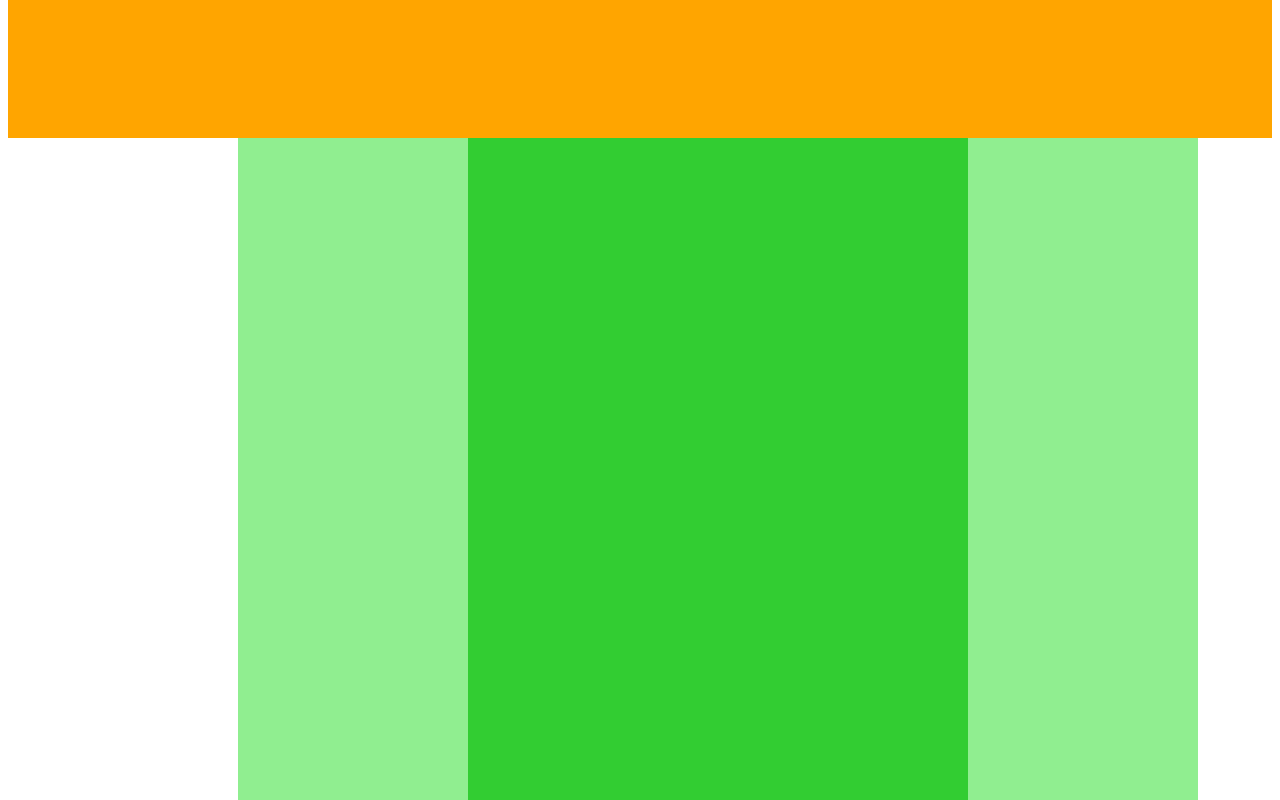
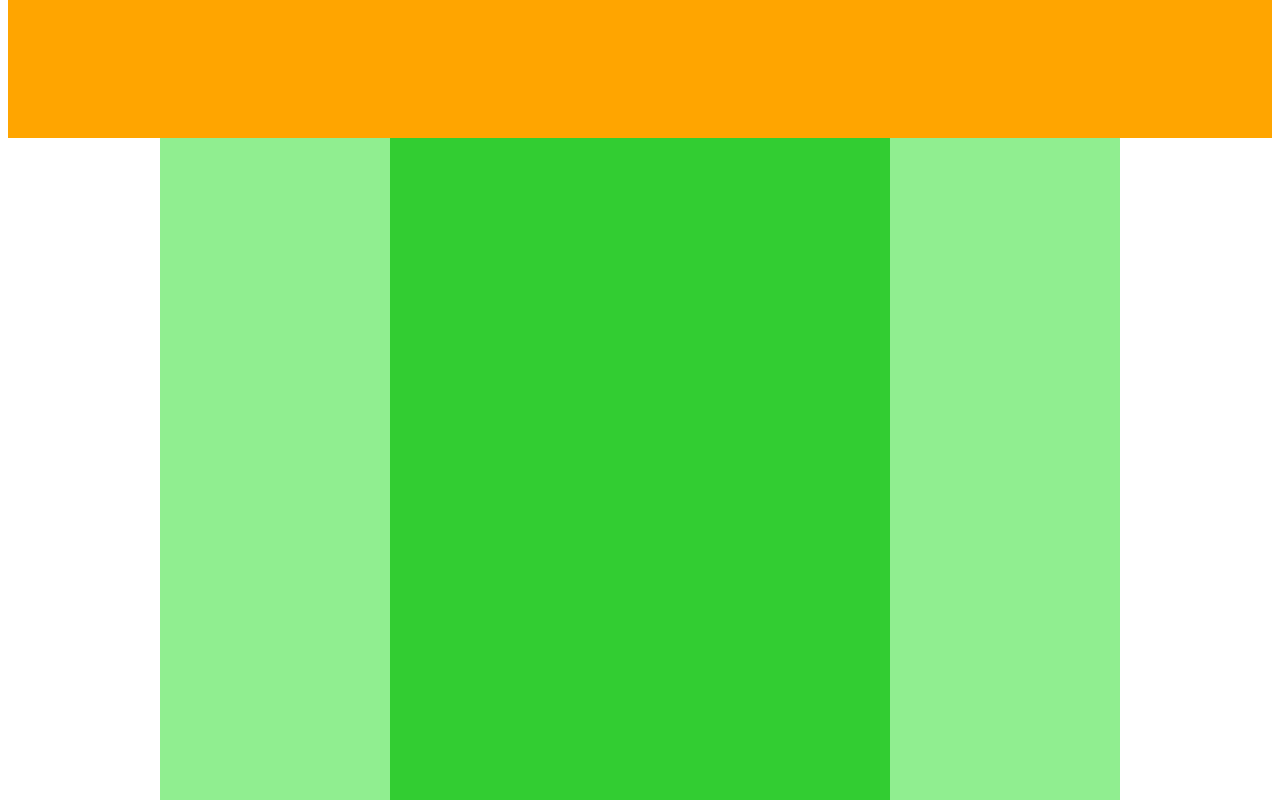
Before and after one commit to terakawaakari/HTML-CSS-4, a plain HTML site: page index.html in a window 1280 px wide. Shown: the part 420-1220 px from the top of the page. Drawn offline with Linux system fonts and the light colour scheme.

Commit message:
[Finish]1-4

```diff
--- a/style.css
+++ b/style.css
@@ -16,7 +16,7 @@
   background-color: lightgreen;
   display: flex;
   justify-content: center;
-  margin: 0 230px;
+  margin: 0 auto;
 }
 
 .main-small {
```
